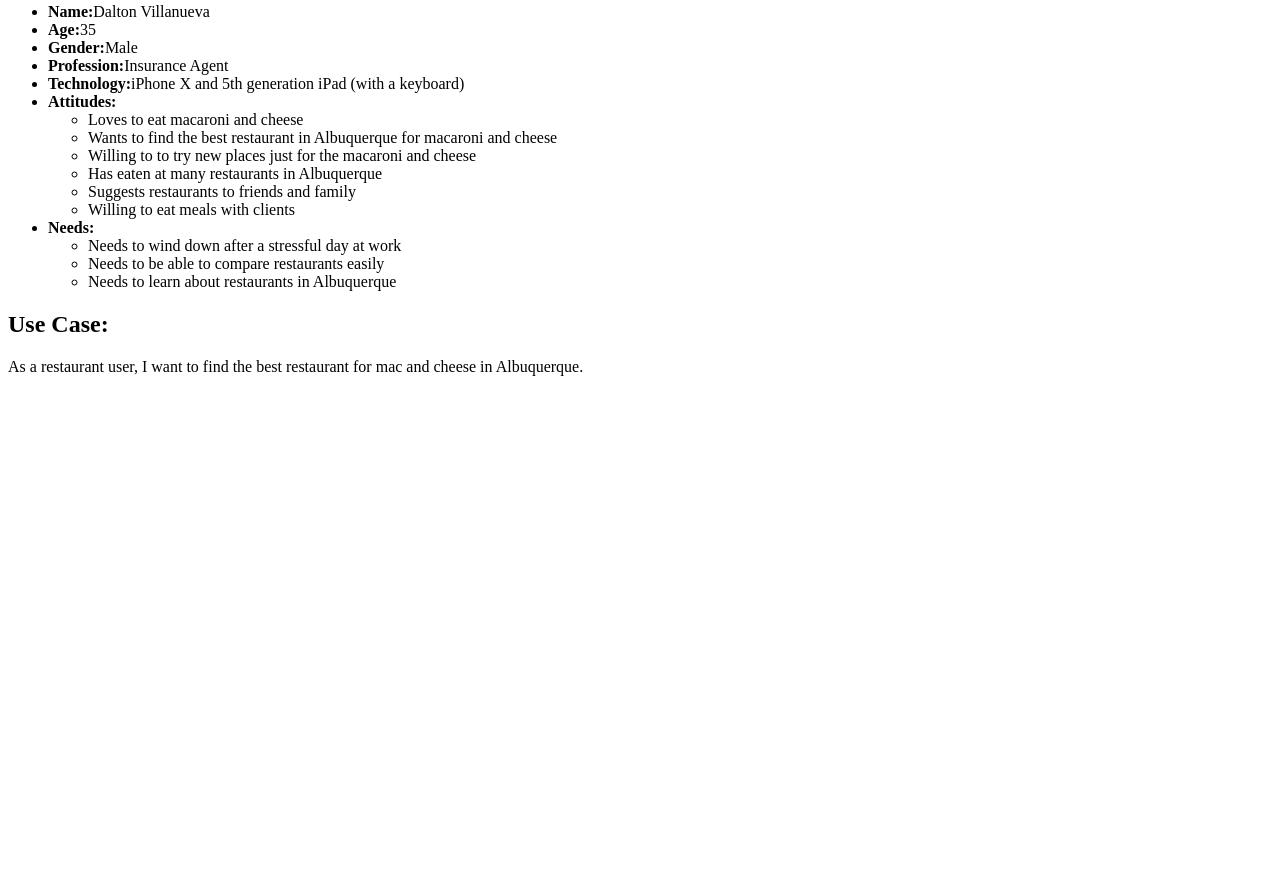
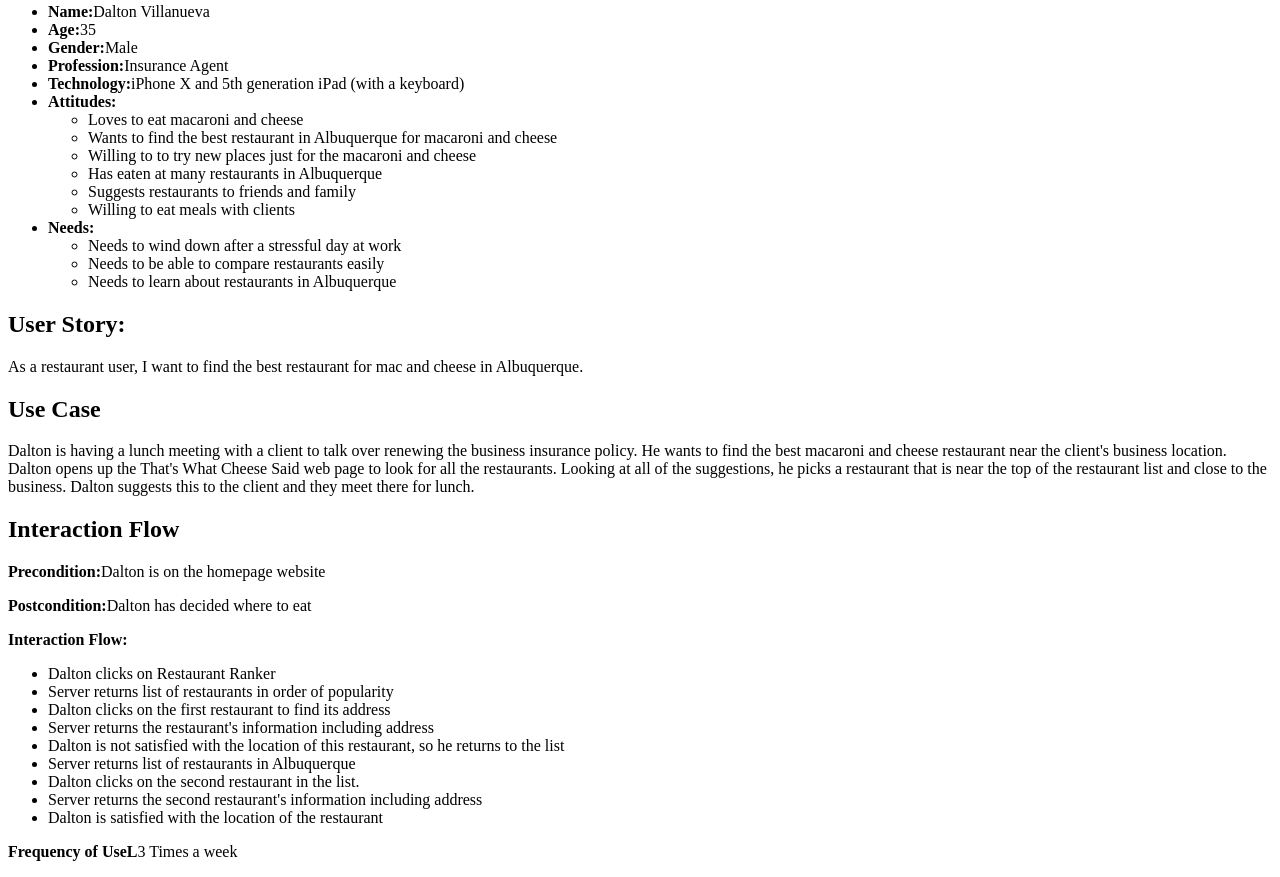
Before and after one commit to thatswhatcheesesaid/capstone-project, a plain HTML site: page documentation/restaurant-user/restaurant-user.html in a window 1280 px wide. Shown: the part 1095-1972 px from the top of the page. Before the commit the page ends 1487 px from the top, so only its background shows below. Drawn offline with Linux system fonts and the light colour scheme.

Commit message:
added use case and interation flow

```diff
--- a/documentation/restaurant-user/restaurant-user.html
+++ b/documentation/restaurant-user/restaurant-user.html
@@ -35,7 +35,30 @@
                 </ul>
             </li>
         </ul>
-    <h2> Use Case:</h2>
+    <h2> User Story:</h2>
         <p>As a restaurant user, I want to find the best restaurant for mac and cheese in Albuquerque.</p>
+    <h2>Use Case </h2>
+        <p>Dalton is having a lunch meeting with a client to talk over renewing the business insurance policy. He wants
+            to find the best macaroni and cheese restaurant near the client's business location. Dalton opens up the
+            That's What Cheese Said web page to look for all the restaurants. Looking at all of the suggestions, he picks
+            a restaurant that is near the top of the restaurant list and close to the business. Dalton suggests this to
+            the client and they meet there for lunch.
+        </p>
+    <h2>Interaction Flow</h2>
+        <p><strong>Precondition:</strong>Dalton is on the homepage website</p>
+        <p><strong>Postcondition:</strong>Dalton has decided where to eat</p>
+        <p><strong>Interaction Flow:</strong></p>
+            <ul>
+                <li>Dalton clicks on Restaurant Ranker</li>
+                <li>Server returns list of restaurants in order of popularity</li>
+                <li>Dalton clicks on the first restaurant to find its address</li>
+                <li>Server returns the restaurant's information including address</li>
+                <li>Dalton is not satisfied with the location of this restaurant, so he returns to the list</li>
+                <li>Server returns list of restaurants in Albuquerque</li>
+                <li>Dalton clicks on the second restaurant in the list.</li>
+                <li>Server returns the second restaurant's information including address</li>
+                <li>Dalton is satisfied with the location of the restaurant</li>
+            </ul>
+        <p><strong>Frequency of UseL</strong>3 Times a week</p>
 </body>
 </html>
```
